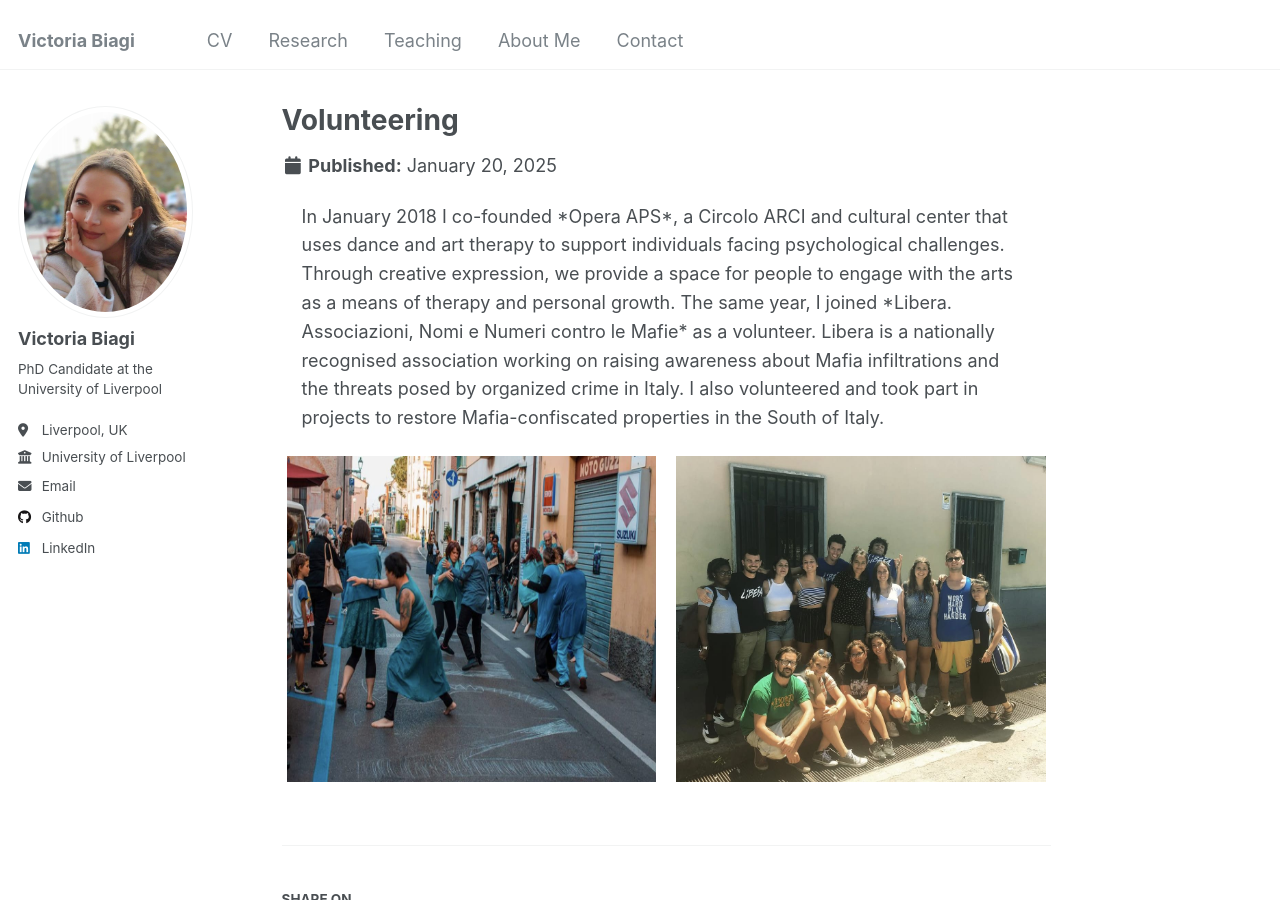
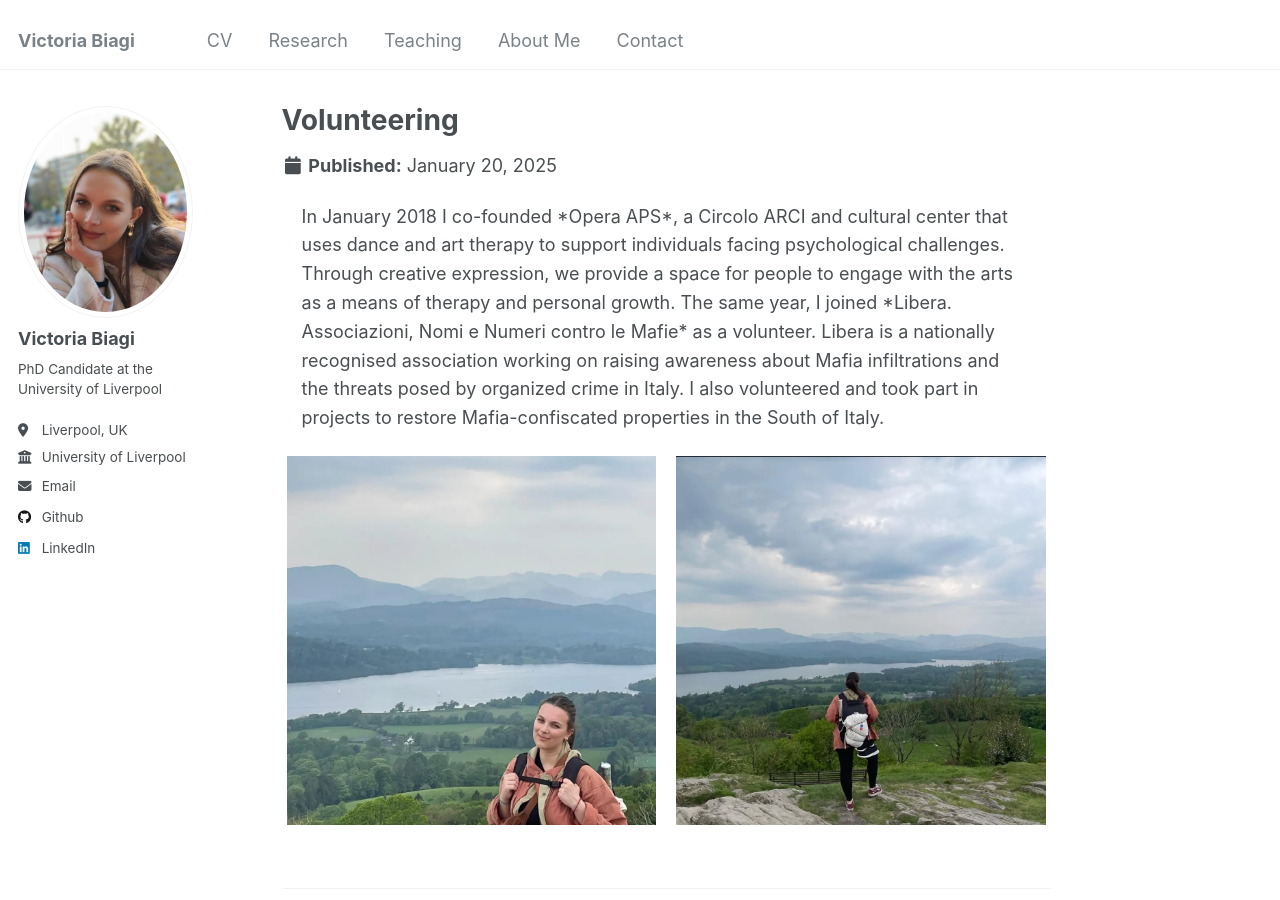
Before and after one commit to victoriabiagi/victoriabiagi.github.io, a Jekyll site: the page built from _portfolio/portfolio-2.md, in a window 1280 px wide and 900 px high. Built offline with Jekyll 4.4.1, drawn with Linux system fonts in a browser that asks for light colours.

Commit message:
Update portfolio-2.md

```diff
--- a/_portfolio/portfolio-2.md
+++ b/_portfolio/portfolio-2.md
@@ -12,9 +12,8 @@ collection: portfolio
       In January 2018 I co-founded *Opera APS*, a Circolo ARCI and cultural center that uses dance and art therapy to support individuals facing psychological challenges. Through creative expression, we provide a space for people to engage with the arts as a means of therapy and personal growth. The same year, I joined *Libera. Associazioni, Nomi e Numeri contro le Mafie* as a volunteer. Libera is a nationally recognised association working on raising awareness about Mafia infiltrations and the threats posed by organized crime in Italy. I also volunteered and took part in projects to restore Mafia-confiscated properties in the South of Italy.
   </p>
 
-  <!-- Full-width images with a side-by-side layout -->
-  <div style="display: flex; justify-content: center; gap: 20px; width: 100%; padding: 0;">
-      <img src="/images/WhatsApp%20Image%202025-01-17%20at%2011.14.50.jpeg" style="width: 100%; max-width: 48%;"/>
-      <img src="/images/WhatsApp%20Image%202025-01-17%20at%2011.14.50%20(1).jpeg" style="width: 100%; max-width: 48%;"/>
-  </div>
+<!-- Images side by side -->
+<div style="display: flex; justify-content: center; text-align: center; gap: 20px;">
+    <img src="/images/1000126121.png" alt="" style="width: 48%;"/>
+    <img src="/images/1000126122.png" alt="" style="width: 48%;"/>
 </div>
```
